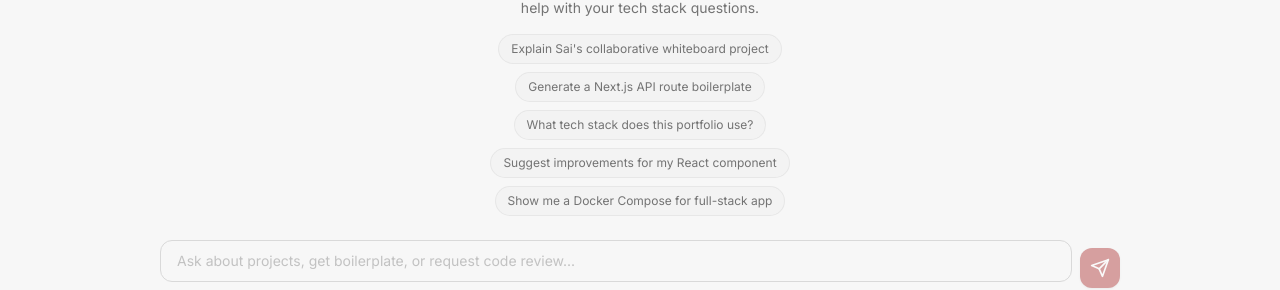
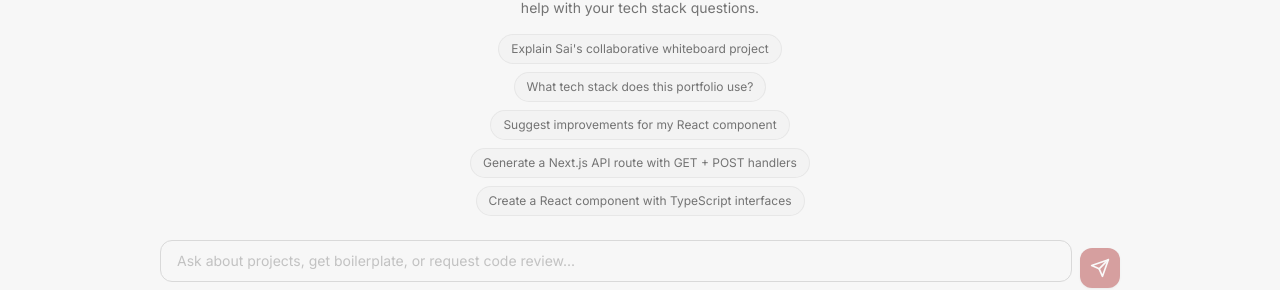
Before and after one commit to venom20021/portfolio_sai, a Next.js app: page /ai-mentor in a window 1280 px wide. Shown: the part 376-666 px from the top of the page. Built offline with nearby package versions, Linux system fonts and the light colour scheme.

Commit message:
Add boilerplate prompts to AI Mentor suggested questions

```diff
--- a/components/ai-mentor-chat.tsx
+++ b/components/ai-mentor-chat.tsx
@@ -11,12 +11,20 @@ interface AIMentorChatProps {
   onClose?: () => void;
 }
 
+const boilerplatePrompts = [
+  'Generate a Next.js API route with GET + POST handlers',
+  'Create a React component with TypeScript interfaces',
+  'Write a Docker Compose for a full-stack app',
+  'Generate an AWS Lambda function in TypeScript',
+  'Create a FastAPI CRUD endpoint boilerplate',
+  'Generate a Tailwind CSS component with animations',
+];
+
 const suggestedQuestions = [
   "Explain Sai's collaborative whiteboard project",
-  'Generate a Next.js API route boilerplate',
   'What tech stack does this portfolio use?',
   'Suggest improvements for my React component',
-  'Show me a Docker Compose for full-stack app',
+  ...boilerplatePrompts.slice(0, 2),
 ];
 
 export default function AIMentorChat({ variant = 'page', onClose }: AIMentorChatProps) {
```
